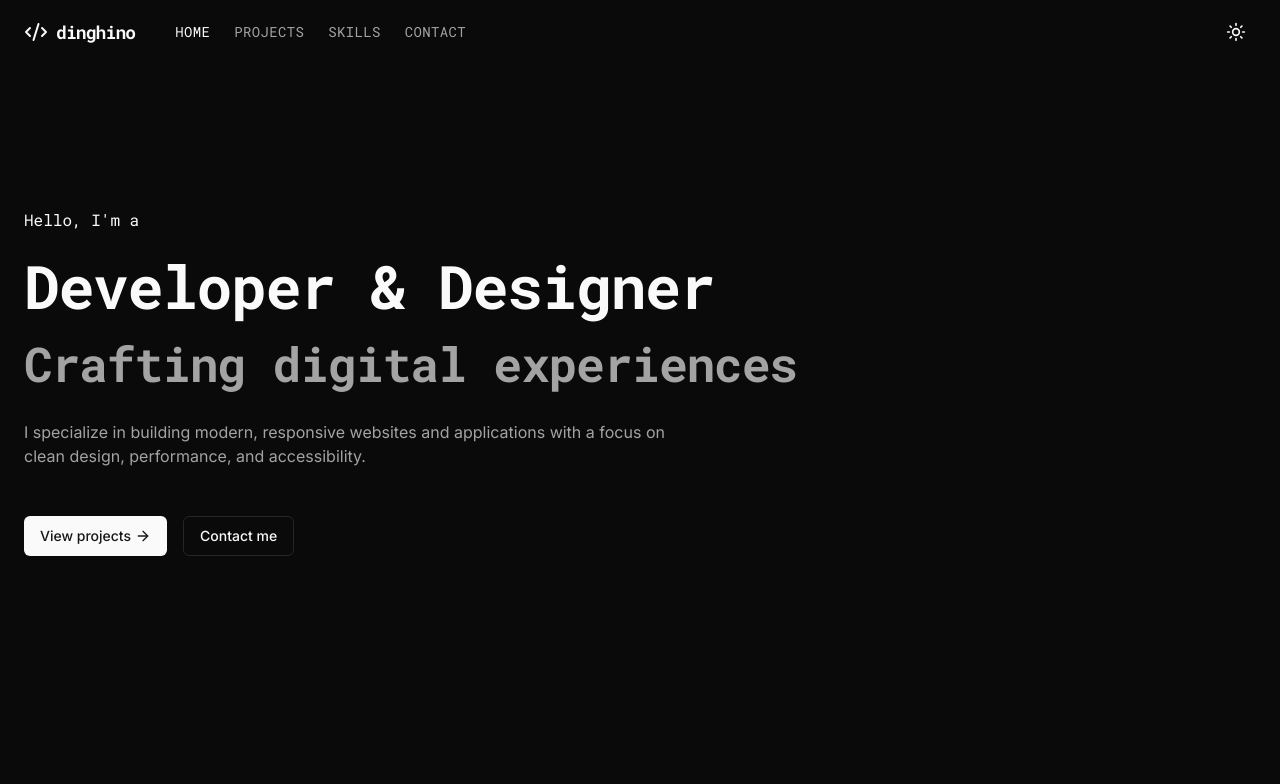
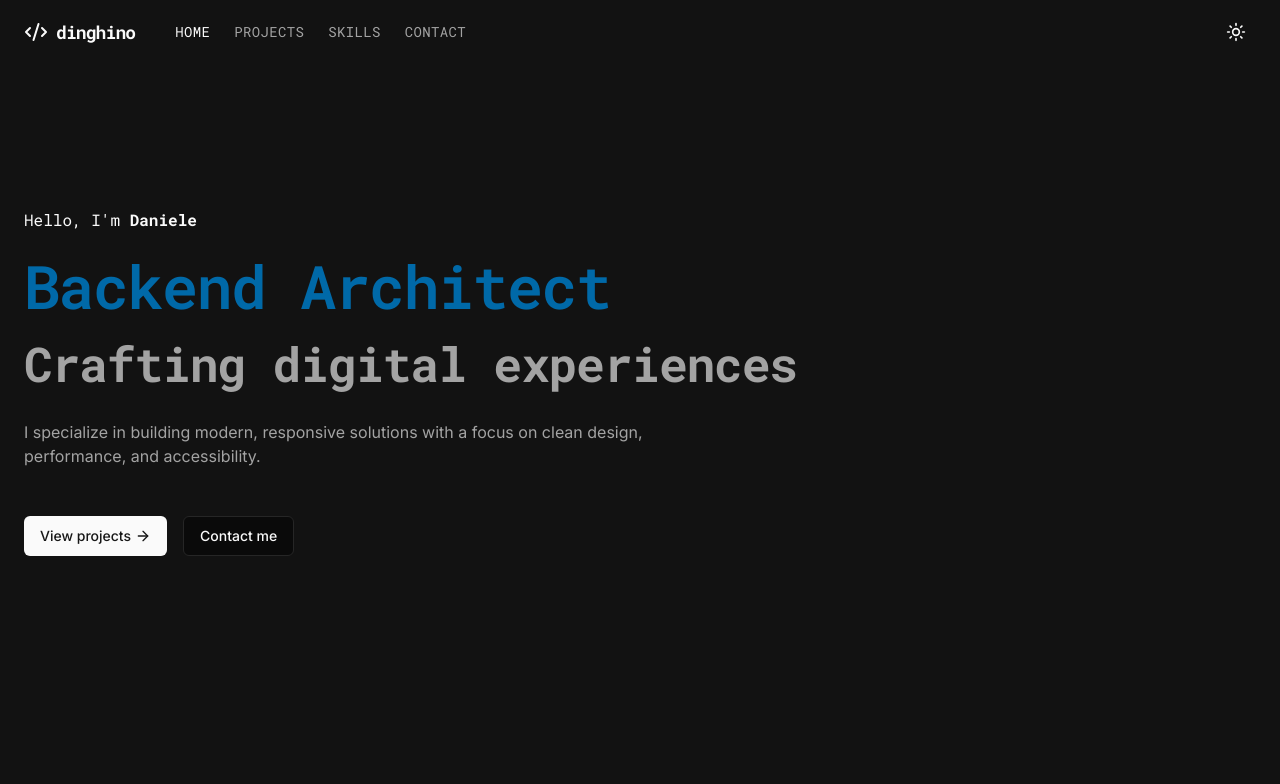
Before and after one commit to dinghino/simple-portfolio, a Next.js app: page / in a window 1280 px wide. Shown: the top 784 px of the page. Built offline with nearby package versions, Linux system fonts and the light colour scheme; no server answers.

Commit message:
✨ hero: scrambled text

```diff
--- /dev/null
+++ b/src/components/scramble-role/index.ts
@@ -0,0 +1 @@
+export { default } from "./scramble-role";
--- /dev/null
+++ b/src/components/scramble-role/scramble-role.tsx
@@ -0,0 +1,46 @@
+'use client'
+
+import React, { useRef, useState } from 'react'
+import { gsap, useGSAP } from '@/lib/gsap'
+import { cn } from '@/lib/utils'
+
+import { HERO_ROLES as ROLES } from '@/data/texts'
+
+export default function ScrambleRole() {
+  const roleRef = useRef<HTMLSpanElement>(null)
+  const [index, setIndex] = useState(0)
+
+  useGSAP(() => {
+    let ctx = gsap.context(() => {
+      const animate = () => {
+        gsap.to(roleRef.current, {
+          duration: 1.2,
+          scrambleText: {
+            text: ROLES[index],
+            chars: '█▓▒░<>/|_-=+*#@!~',
+            revealDelay: 0.2,
+            speed: 0.5,
+          },
+          ease: 'power2.inOut',
+          onComplete: () => {
+            setTimeout(() => {
+              setIndex((prev) => (prev + 1) % ROLES.length)
+            }, 1200)
+          },
+        })
+      }
+      animate()
+    }, roleRef)
+    return () => ctx.revert()
+  }, [index])
+
+  return (
+    <span
+      ref={roleRef}
+      className={cn('inline-block min-w-[180px] font-semibold text-sky-700 dark:text-sky-300')}
+      aria-label={ROLES[index]}
+    >
+      {ROLES[index]}
+    </span>
+  )
+}
--- a/src/components/sections/contact.tsx
+++ b/src/components/sections/contact.tsx
@@ -17,7 +17,7 @@ export function Contact() {
           </p>
         </div>
         <div className="grid grid-cols-1 lg:grid-cols-2 gap-12 items-start">
-          <Card className="p-4 bg-secondary/70 shadow-none border-xs">
+          <Card className="p-4 bg-muted/30 shadow-none border-xs">
             {/* <CardContent> */}
               <ContactForm />
             {/* </CardContent> */}
--- a/src/components/sections/hero.tsx
+++ b/src/components/sections/hero.tsx
@@ -6,6 +6,7 @@ import { ArrowRight } from 'lucide-react'
 import { cn } from '@/lib/utils'
 import { cva } from 'class-variance-authority'
 import Link from 'next/link'
+import ScrambleRole from '@/components/scramble-role'
 
 const headingVariants = cva(
   'font-mono font-bold tracking-tight leading-none transition-opacity duration-500',
@@ -58,18 +59,18 @@ export function Hero() {
   }, [])
 
   return (
-    <section className="pt-32 pb-16 md:pt-40 md:pb-24 lg:pt-48 lg:pb-32">
-      <div className="container px-4 md:px-6">
-        <div className="flex flex-col items-start gap-4">
+    <section className="pt-32 pb-16 md:pt-40 md:pb-24 lg:pt-48 lg:pb-32 bg-muted/30">
+      <div className="container px-4 md:px-6 min-h-[60dvh]">
+        <article className="flex flex-col items-start gap-4">
           <p
             className={cn(
               paragraphVariants({ visible: isVisible }),
               'text-sm md:text-base font-mono text-primary mb-2 order-first',
             )}
           >
-            Hello, I'm a
+            Hello, I'm <span className="font-bold">Daniele</span>
           </p>
-          <h1 className={cn(headingVariants({ visible: isVisible }))}>Developer & Designer</h1>
+          <h1 className={cn(headingVariants({ visible: isVisible }))}><ScrambleRole /></h1>
           <h2
             className={cn(
               headingVariants({ size: 'small', visible: isVisible }),
@@ -79,7 +80,7 @@ export function Hero() {
             Crafting digital experiences
           </h2>
           <p className={cn(paragraphVariants({ visible: isVisible }))}>
-            I specialize in building modern, responsive websites and applications with a focus on
+            I specialize in building modern, responsive solutions with a focus on
             clean design, performance, and accessibility.
           </p>
           <div
@@ -98,7 +99,7 @@ export function Hero() {
               <Link href="#contact">Contact me</Link>
             </Button>
           </div>
-        </div>
+        </article>
       </div>
     </section>
   )
--- a/src/components/ui/textarea.tsx
+++ b/src/components/ui/textarea.tsx
@@ -2,14 +2,12 @@ import * as React from 'react'
 
 import { cn } from '@/lib/utils'
 
-export interface TextareaProps extends React.TextareaHTMLAttributes<HTMLTextAreaElement> {}
-
-const Textarea = React.forwardRef<HTMLTextAreaElement, TextareaProps>(
+const Textarea = React.forwardRef<HTMLTextAreaElement, React.ComponentProps<'textarea'>>(
   ({ className, ...props }, ref) => {
     return (
       <textarea
         className={cn(
-          'flex min-h-[60px] w-full rounded-none border-0 bg-transparent px-3 py-2 text-sm shadow-none placeholder:text-muted-foreground focus-visible:outline-none focus-visible:ring-1 focus-visible:ring-ring disabled:cursor-not-allowed disabled:opacity-50',
+          'flex min-h-[60px] w-full rounded-md border border-input bg-background px-3 py-2 text-base placeholder:text-muted-foreground focus-visible:outline-none focus-visible:ring-1 focus-visible:ring-ring disabled:cursor-not-allowed disabled:opacity-50 md:text-sm',
           className,
         )}
         ref={ref}
--- /dev/null
+++ b/src/data/texts.ts
@@ -0,0 +1,21 @@
+/**
+ * Temporary placement for textual data for animated content.
+ * If we set up i18n, we'll do proper localization.
+ */
+
+export const HERO_ROLES = [
+  'Full Stack Developer',
+  'Frontend Engineer',
+  'Backend Architect',
+  'DevOps Specialist',
+  'UI/UX Designer',
+  // '█▓▒░ Code Wizard ░▒▓█',
+  'Cloud Enthusiast',
+  'Open Source Contributor',
+  // '█▓▒░ TypeScript Ninja ░▒▓█',
+  'Performance Tuner',
+  // '█▓▒░ API Alchemist ░▒▓█',
+  'Security Advocate',
+  'Tech Lead',
+  // '█▓▒░ React Virtuoso ░▒▓█',
+]
```
